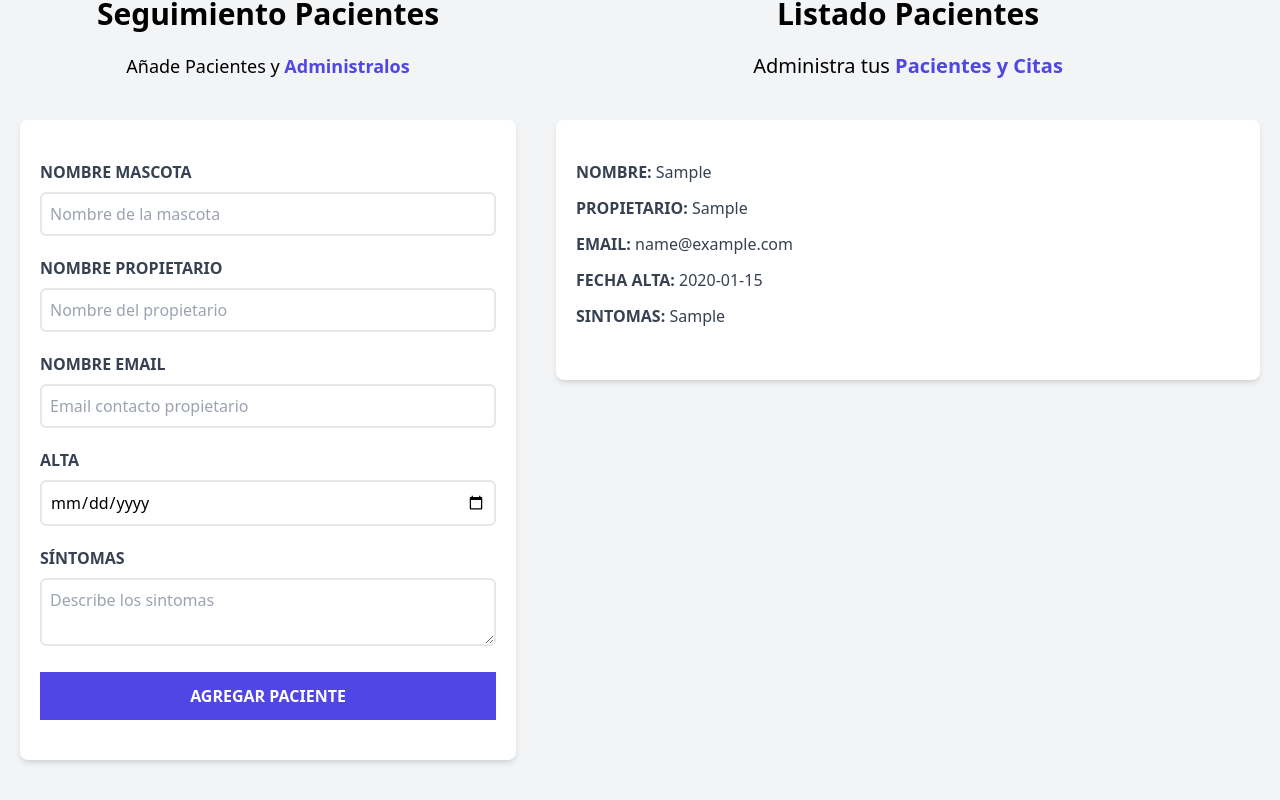
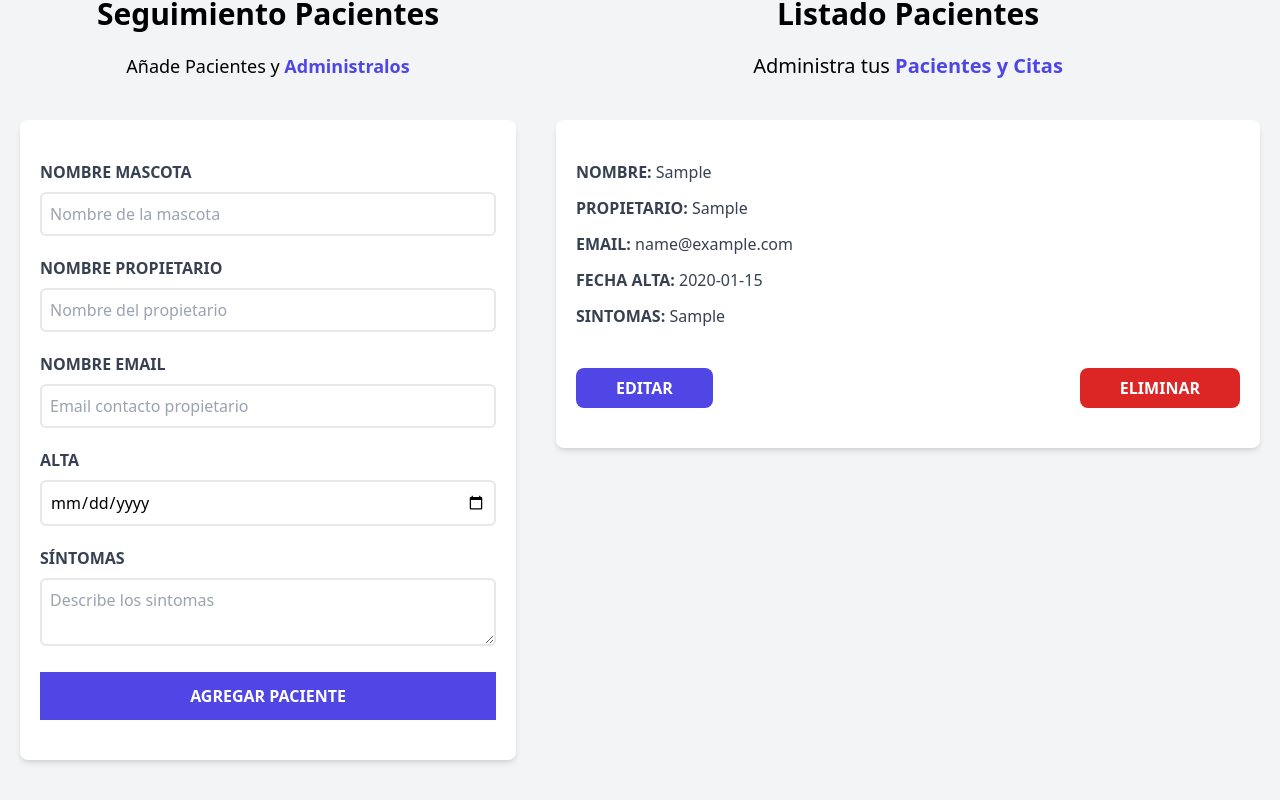
Before and after one commit to RinconJose/Administrador-de-Pacientes-con-React-TailwindCSS-LocalStorage, a React (Vite) app: page / in a window 1280 px wide. Both pictures are taken after typing "Sample", "Sample", "name@example.com", "2020-01-15", "Sample" into the empty fields and a click on the input "Agregar paciente". Shown: the part 180-980 px from the top of the page. Built offline with nearby package versions, Linux system fonts and the light colour scheme.

Commit message:
agregando botones de editar y eliminar la información de los pacientes

```diff
--- a/src/components/Paciente.jsx
+++ b/src/components/Paciente.jsx
@@ -29,6 +29,18 @@
                 <span className="font-normal normal-case">{sintomas}</span>
             </p>
 
+            <div className="flex flex-wrap justify-between mt-10 gap-5">
+                <button
+                    type="button"
+                    className="py-2 px-10 bg-indigo-600 hover:bg-indigo-700 text-white font-bold uppercase rounded-lg"
+                > Editar </button>
+                <button
+                    type="button"
+                    className="py-2 px-10 bg-red-600 hover:bg-red-700 text-white font-bold uppercase rounded-lg"
+                > Eliminar </button>
+
+            </div>
+
         </div>
     )
 }
```
